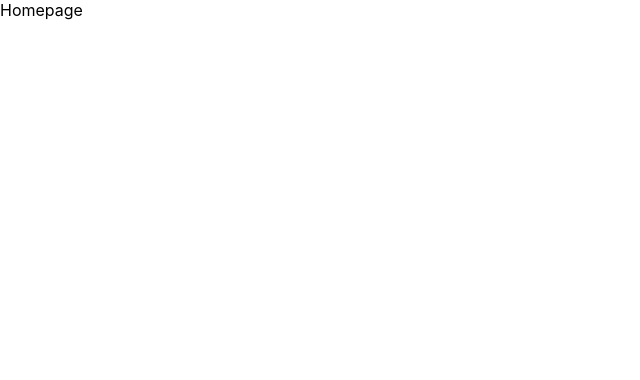
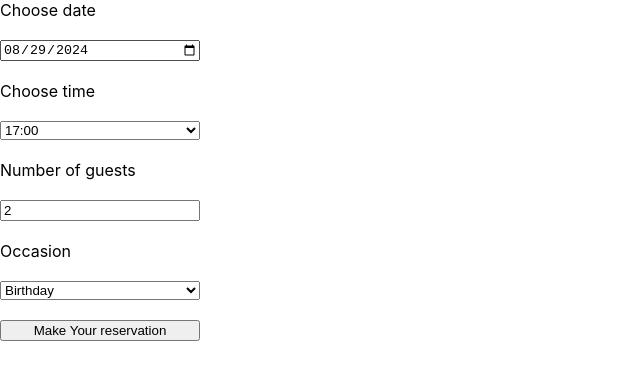
Before and after one commit to ManuelPedreira/MetaFrontCapstoneProject, a React (Create React App) app: page / in a window 1280 px wide. Shown: the top 380 px of the page, without its empty margins (0-640 px from the left). Built offline with nearby package versions, Linux system fonts and the light colour scheme.

Commit message:
add BookingForm

```diff
--- a/src/App.js
+++ b/src/App.js
@@ -1,9 +1,37 @@
-import './App.css';
+import "./App.css";
+import BookingForm from "./components/BookingForm";
+import { useReducer } from "react";
+
+const initializeTimes = () => {
+  return {
+    availableTimes: ["17:00", "18:00", "19:00", "20:00", "21:00", "22:00"],
+  };
+};
+
+const reducer = (state, action) => {
+  switch (action.type) {
+    case "initializeHours": {
+      return {
+        availableTimes: action.payload,
+      };
+    }
+    case "removeTime":
+      return {
+        availableTimes: state.availableTimes.filter((value) => value !== action.payload),
+      };
+    default:
+      return state;
+  }
+};
 
 function App() {
-  return (
-    <div>Homepage</div>
-  );
+  const [state, dispatch] = useReducer(reducer, {}, initializeTimes);
+
+  const updateTimes = (selectedTime) => {
+    dispatch({ type: "removeTime", payload: selectedTime });
+  };
+
+  return <BookingForm availableTimes={state.availableTimes} bookTable={updateTimes} />;
 }
 
 export default App;
--- /dev/null
+++ b/src/components/BookingForm.js
@@ -0,0 +1,63 @@
+import { useEffect, useState } from "react";
+
+function padTo2Digits(num) {
+  return num.toString().padStart(2, "0");
+}
+
+function formatDate(date) {
+  return [date.getFullYear(), padTo2Digits(date.getMonth() + 1), padTo2Digits(date.getDate())].join(
+    "-"
+  );
+}
+
+const BookingForm = ({ availableTimes, bookTable }) => {
+  const [date, setDate] = useState(formatDate(new Date(Date.now())));
+  const [time, setTime] = useState(availableTimes && availableTimes[0] ? availableTimes[0] : "");
+  const [guests, setGuests] = useState(2);
+  const [occasion, setOccasion] = useState("Birthday");
+
+  const onSubmit = (event) => {
+    event.preventDefault();
+    bookTable(time);
+  };
+
+  useEffect(() => {
+    setTime(availableTimes && availableTimes[0] ? availableTimes[0] : "");
+  }, [availableTimes]);
+
+  return (
+    <form style={{ display: "grid", maxWidth: "200px", gap: "20px" }} onSubmit={onSubmit}>
+      <label htmlFor="res-date">Choose date</label>
+      <input
+        type="date"
+        id="res-date"
+        value={date}
+        onChange={({ target }) => setDate(target.value)}
+      />
+      <label htmlFor="res-time">Choose time</label>
+      <select id="res-time" value={time} onChange={({ target }) => setTime(target.value)}>
+        {availableTimes?.map((value) => (
+          <option key={value}>{value}</option>
+        ))}
+      </select>
+      <label htmlFor="guests">Number of guests</label>
+      <input
+        type="number"
+        placeholder="1"
+        min="1"
+        max="10"
+        id="guests"
+        value={guests}
+        onChange={({ target }) => setGuests(target.value)}
+      />
+      <label htmlFor="occasion">Occasion</label>
+      <select id="occasion" value={occasion} onChange={({ target }) => setOccasion(target.value)}>
+        <option>Birthday</option>
+        <option>Anniversary</option>
+      </select>
+      <input type="submit" value="Make Your reservation" />
+    </form>
+  );
+};
+
+export default BookingForm;
```
Also changed, not shown: src/components/API.js (added, +27 -0 lines), 2 other files (tests, documents, lock files or other folders).
